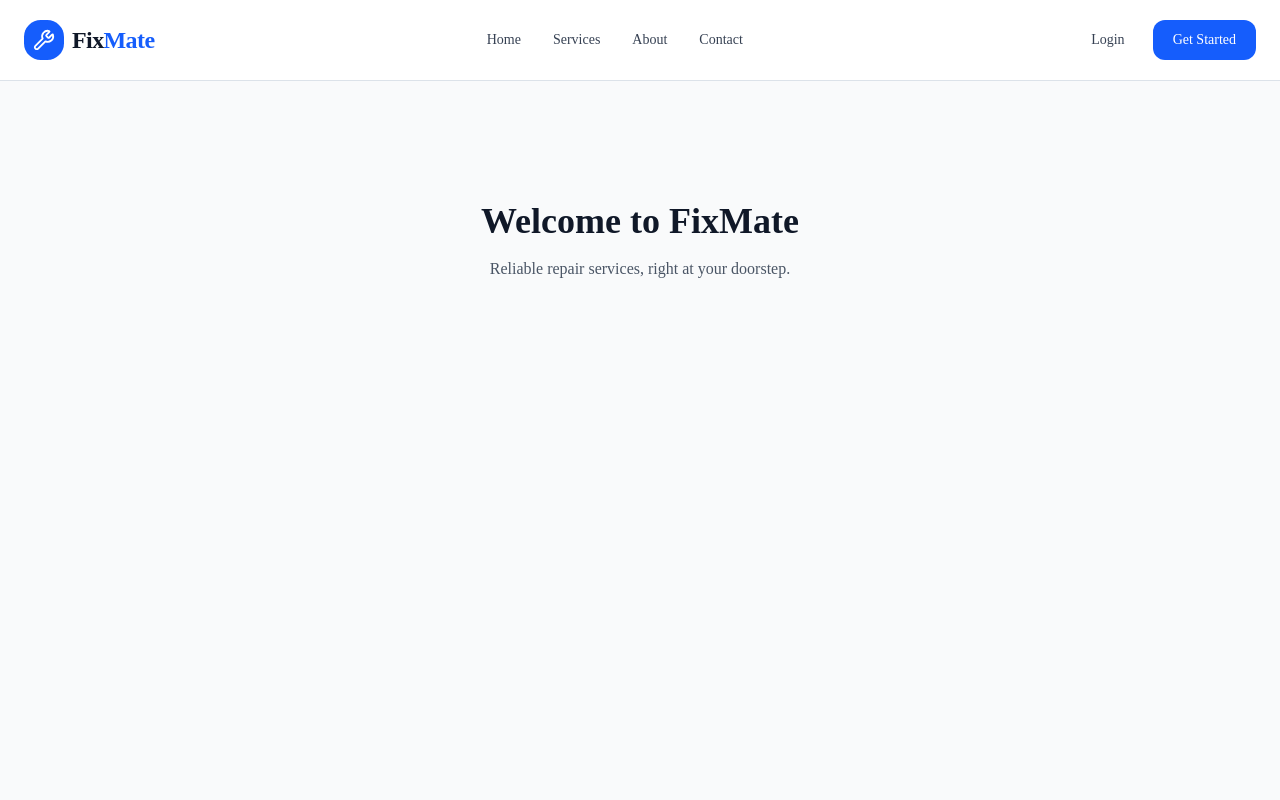
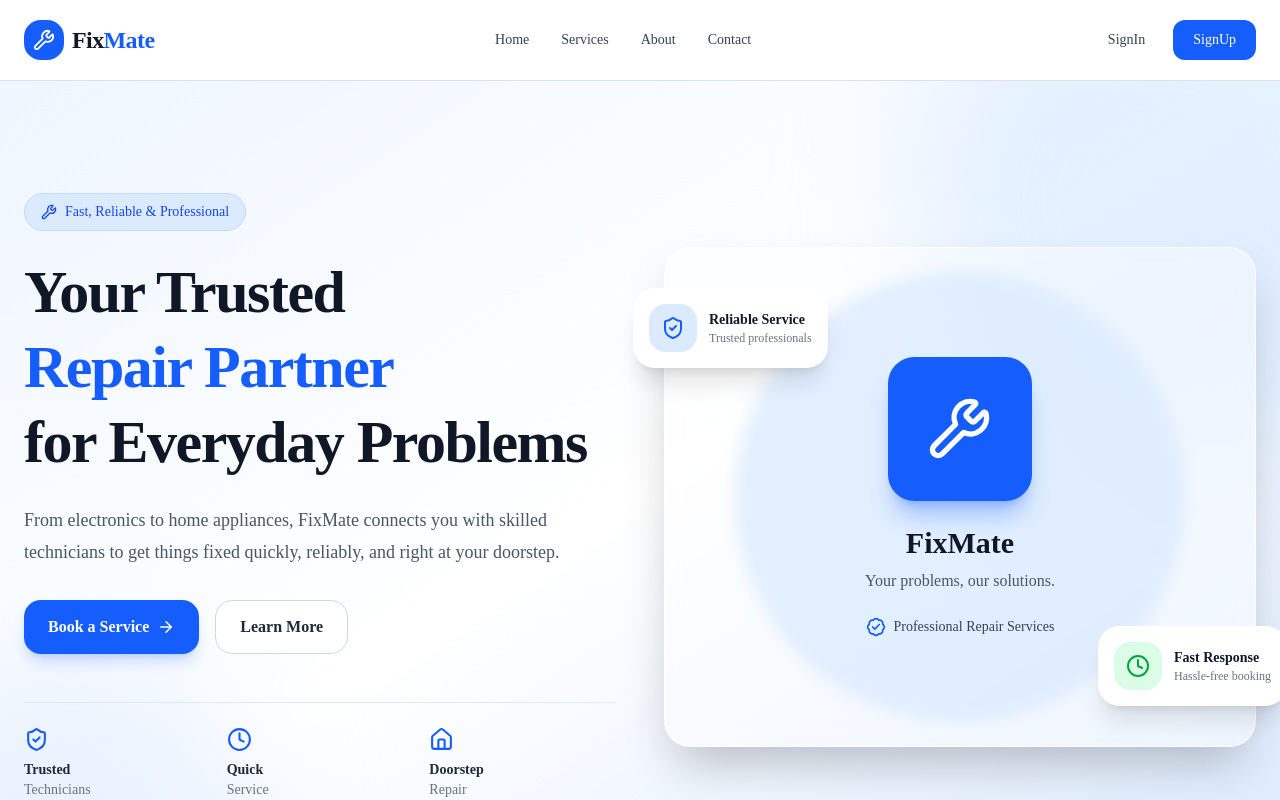
Before and after one commit to Faiazrahman07/Fixmate-client, a Next.js app: page / in a window 1280 px wide. Shown: the top 800 px of the page. Built offline with nearby package versions, Linux system fonts and the light colour scheme.

Commit message:
add homepage section

```diff
--- a/src/app/page.tsx
+++ b/src/app/page.tsx
@@ -1,15 +1,7 @@
+import Hero from "@/components/Layout/Hero";
+
 export default function Home() {
   return (
-    <main className="flex min-h-screen items-center justify-center bg-gray-50">
-     <div className="mx-auto max-w-6xl px-6 py-5 text-center -translate-y-60">
-        <h1 className="text-4xl font-bold text-gray-900">
-          Welcome to FixMate
-        </h1>
-
-        <p className="mt-4 text-gray-600">
-          Reliable repair services, right at your doorstep.
-        </p>
-      </div>
-    </main>
+   <Hero></Hero>
   );
 }
--- /dev/null
+++ b/src/components/Layout/Hero.tsx
@@ -0,0 +1,155 @@
+import Link from "next/link";
+import {
+  ArrowRight,
+  Wrench,
+  ShieldCheck,
+  Clock,
+  BadgeCheck,
+  House,
+} from "lucide-react";
+
+export default function Hero() {
+  return (
+    <section className="relative overflow-hidden bg-gradient-to-br from-blue-50 via-white to-blue-100">
+
+      <div className="absolute -right-32 -top-32 h-[500px] w-[500px] rounded-full bg-blue-200/40 blur-3xl" />
+      <div className="absolute -bottom-40 -left-32 h-[400px] w-[400px] rounded-full bg-blue-100/60 blur-3xl" />
+
+      <div className="relative mx-auto grid max-w-7xl items-center gap-12 px-6 py-20 lg:grid-cols-2 lg:py-28">
+
+        <div>
+          <div className="mb-6 inline-flex items-center gap-2 rounded-full border border-blue-200 bg-blue-100 px-4 py-2 text-sm font-medium text-blue-700">
+            <Wrench size={16} />
+            Fast, Reliable & Professional
+          </div>
+
+          <h1 className="text-4xl font-extrabold leading-tight tracking-tight text-gray-900 md:text-5xl lg:text-6xl">
+            Your Trusted
+            <span className="block text-blue-600">Repair Partner</span>
+            for Everyday Problems
+          </h1>
+
+          <p className="mt-6 max-w-xl text-lg leading-8 text-gray-600">
+            From electronics to home appliances, FixMate connects you with
+            skilled technicians to get things fixed quickly, reliably,
+            and right at your doorstep.
+          </p>
+
+
+          <div className="mt-8 flex flex-wrap gap-4">
+            <Link
+              href="/services"
+              className="inline-flex items-center gap-2 rounded-xl bg-blue-600 px-6 py-3.5 font-semibold text-white shadow-lg shadow-blue-600/20 transition hover:bg-blue-700"
+            >
+              Book a Service
+              <ArrowRight size={18} />
+            </Link>
+
+            <Link
+              href="/about"
+              className="inline-flex items-center gap-2 rounded-xl border border-gray-300 bg-white px-6 py-3.5 font-semibold text-gray-800 transition hover:border-blue-500 hover:text-blue-600"
+            >
+              Learn More
+            </Link>
+          </div>
+
+
+          <div className="mt-12 grid grid-cols-3 gap-4 border-t border-blue-100 pt-6">
+            <div>
+              <ShieldCheck className="mb-2 text-blue-600" size={25} />
+              <p className="text-sm font-semibold text-gray-800">
+                Trusted
+                <span className="block text-gray-500 font-normal">
+                  Technicians
+                </span>
+              </p>
+            </div>
+
+            <div>
+              <Clock className="mb-2 text-blue-600" size={25} />
+              <p className="text-sm font-semibold text-gray-800">
+                Quick
+                <span className="block text-gray-500 font-normal">
+                  Service
+                </span>
+              </p>
+            </div>
+
+            <div>
+              <House className="mb-2 text-blue-600" size={25} />
+              <p className="text-sm font-semibold text-gray-800">
+                Doorstep
+                <span className="block text-gray-500 font-normal">
+                  Repair
+                </span>
+              </p>
+            </div>
+          </div>
+        </div>
+
+
+        <div className="relative flex items-center justify-center">
+          <div className="absolute h-[350px] w-[350px] rounded-full bg-blue-200/70 md:h-[450px] md:w-[450px]" />
+
+
+          <div className="relative z-10 flex h-[400px] w-full items-center justify-center rounded-3xl border border-white/70 bg-white/40 shadow-2xl backdrop-blur-sm md:h-[500px]">
+            <div className="text-center">
+              <div className="mx-auto flex h-28 w-28 items-center justify-center rounded-3xl bg-blue-600 shadow-xl shadow-blue-600/30 md:h-36 md:w-36">
+                <Wrench className="text-white" size={65} />
+              </div>
+
+              <h2 className="mt-6 text-3xl font-bold text-gray-900">
+                FixMate
+              </h2>
+
+              <p className="mt-2 text-gray-600">
+                Your problems, our solutions.
+              </p>
+
+              <div className="mt-6 flex items-center justify-center gap-2">
+                <BadgeCheck className="text-blue-600" size={20} />
+                <span className="text-sm font-medium text-gray-700">
+                  Professional Repair Services
+                </span>
+              </div>
+            </div>
+
+
+            <div className="absolute -left-2 top-10 rounded-2xl bg-white p-4 shadow-xl md:-left-8">
+              <div className="flex items-center gap-3">
+                <div className="rounded-xl bg-blue-100 p-3 text-blue-600">
+                  <ShieldCheck size={24} />
+                </div>
+                <div>
+                  <p className="text-sm font-bold text-gray-900">
+                    Reliable Service
+                  </p>
+                  <p className="text-xs text-gray-500">
+                    Trusted professionals
+                  </p>
+                </div>
+              </div>
+            </div>
+
+
+            <div className="absolute -right-2 bottom-10 rounded-2xl bg-white p-4 shadow-xl md:-right-8">
+              <div className="flex items-center gap-3">
+                <div className="rounded-xl bg-green-100 p-3 text-green-600">
+                  <Clock size={24} />
+                </div>
+                <div>
+                  <p className="text-sm font-bold text-gray-900">
+                    Fast Response
+                  </p>
+                  <p className="text-xs text-gray-500">
+                    Hassle-free booking
+                  </p>
+                </div>
+              </div>
+            </div>
+          </div>
+        </div>
+      </div>
+    </section>
+  );
+}
--- a/src/components/Layout/Navbar.tsx
+++ b/src/components/Layout/Navbar.tsx
@@ -45,17 +45,17 @@ const Navbar = () => {
 
         <div className="hidden items-center gap-3 md:flex">
           <Link
-            href="/login"
+            href="/Signin"
             className="rounded-lg px-4 py-2 text-sm font-medium text-gray-700 transition hover:bg-gray-100"
           >
-            Login
+            SignIn
           </Link>
 
           <Link
-            href="/register"
+            href="/Signup"
             className="rounded-lg bg-blue-600 px-5 py-2.5 text-sm font-medium text-white transition hover:bg-blue-700"
           >
-            Get Started
+            SignUp
           </Link>
         </div>
 
```
